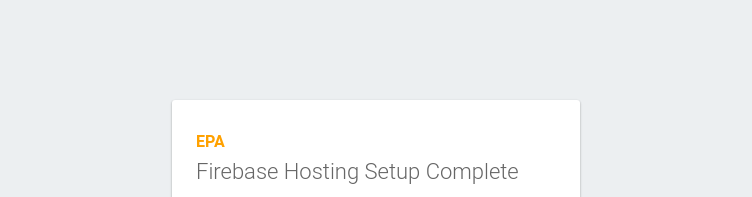
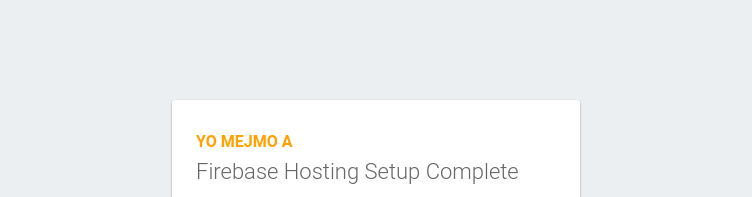
Before and after one commit to MOSQUEDACORDOVA/Expert0S, a plain HTML site: page public/index.html in a window 1280 px wide. Shown: the top 197 px of the page, without its empty margins (264-1016 px from the left). Drawn offline with Linux system fonts and the light colour scheme; some packages are replaced by stand-ins of ours.

Commit message:
Tes de deploy AUTOMATICO

```diff
--- a/public/index.html
+++ b/public/index.html
@@ -40,7 +40,7 @@
   </head>
   <body>
     <div id="message">
-      <h2>EPA</h2>
+      <h2>YO MEJMO A</h2>
       <h1>Firebase Hosting Setup Complete</h1>
       <p>You're seeing this because you've successfully setup Firebase Hosting. Now it's time to go build something extraordinary!</p>
       <a target="_blank" href="https://firebase.google.com/docs/hosting/">Open Hosting Documentation</a>
```
